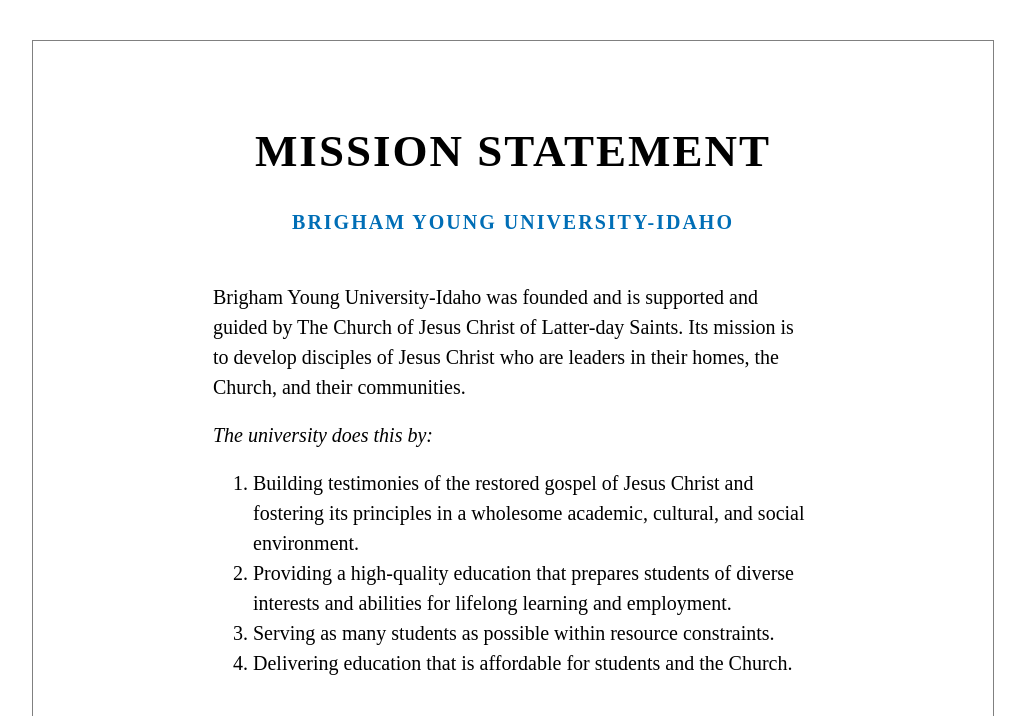
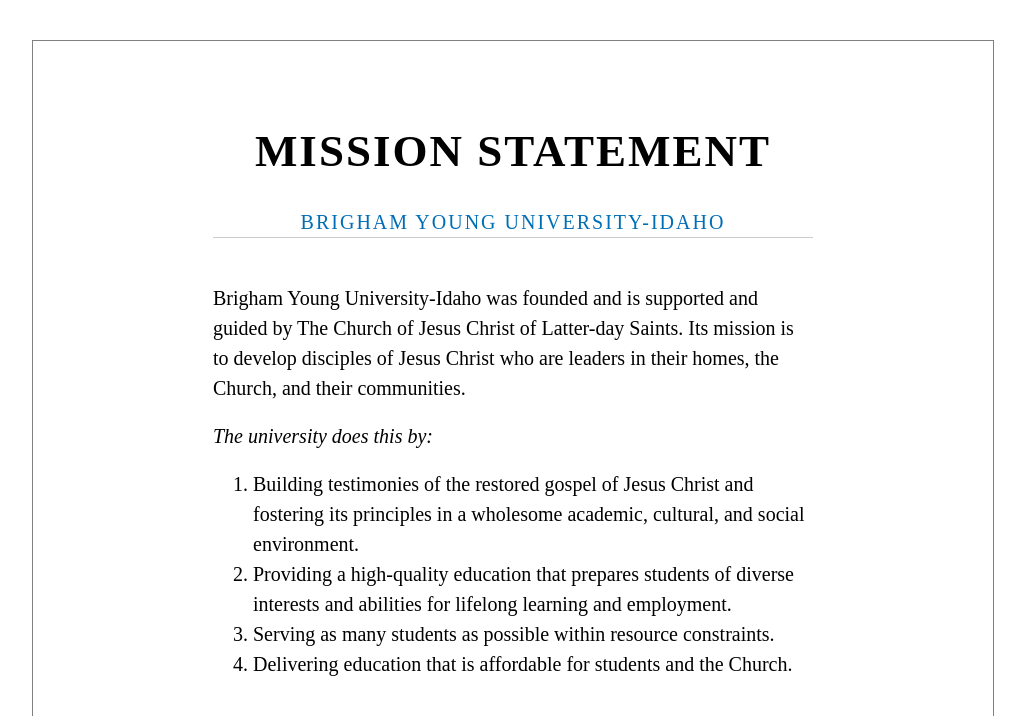
Before and after one commit to davidlunceford10/wdd131, a plain HTML site: page mission/index.html in a window 1280 px wide. Shown: the top 716 px of the page, without its empty margins (127-1152 px from the left). Drawn offline with Linux system fonts and the light colour scheme.

Commit message:
mission statment fixes

```diff
--- a/mission.js
+++ b/mission.js
@@ -0,0 +1 @@
+const selectTheme = document.getElementById('theme')
--- a/mission/index.html
+++ b/mission/index.html
@@ -12,6 +12,7 @@
     <header>
         <h1 id="mission-statement">MISSION STATEMENT</h1>
         <h3 id="subtitle">BRIGHAM YOUNG UNIVERSITY-IDAHO</h3>
+        <hr id="daline">
     </header>
     <main>
         <p id="first-paragraph">Brigham Young University-Idaho was founded and is supported and guided by The Church of Jesus Christ of Latter-day Saints. Its mission is to develop disciples of Jesus Christ who are leaders in their homes, the Church, and their communities.</p>
--- a/mission/styles.css
+++ b/mission/styles.css
@@ -7,6 +7,14 @@
         margin-bottom: 40px;
         padding: 30px;
         font-family: "Times New Roman", Times, serif;
+    }
+
+    #daline {
+        background-color: #ccc;
+        width: 600px;
+        margin-top: 0;
+        border: none;
+        height: 0.5px;
     }
 
     #subtitle, #first-paragraph, #italics-bit, .mission-objectives {
@@ -30,6 +38,7 @@
         color:#006EB6;
         letter-spacing: 2px;
         text-align: center;
+        font-weight: normal;
     }
 
     #first-paragraph {
--- a/style.css
+++ b/style.css
@@ -2,3 +2,7 @@
     background-color: #333;
     color: #fff;
  }
+
+ .dark h2 {
+    color: #A0D4ED;
+ }
```
Also changed, not shown: index.html (+1 -4 lines), mission/byui-logo_white.png (added).
